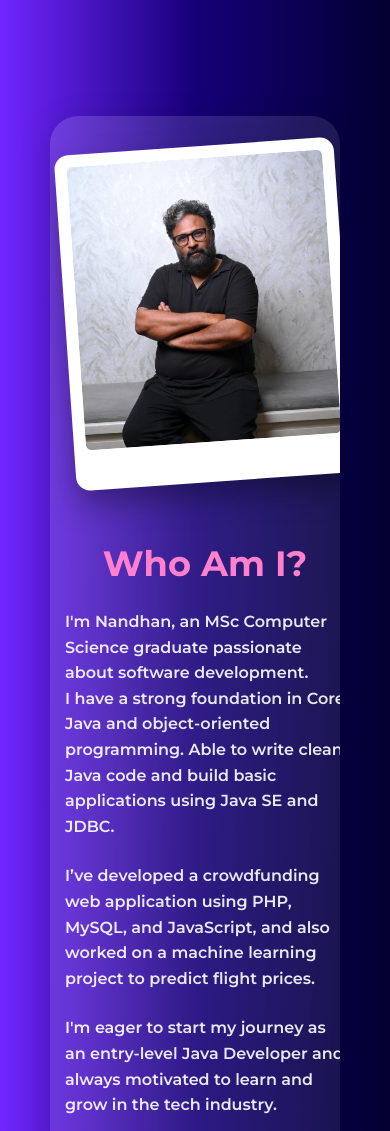
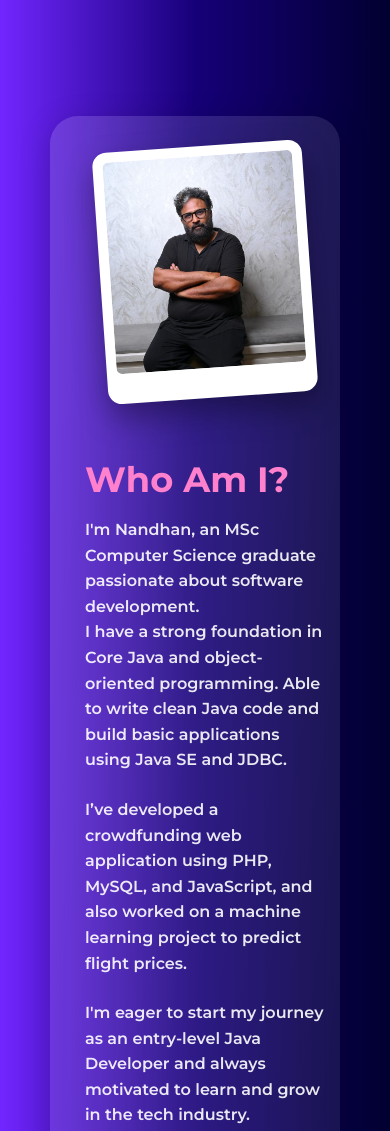
Before and after one commit to Nandhan-Sivagnanam/My--Portfolio, a plain HTML site: page index.html in a window 390 px wide. Shown: the part 720-1851 px from the top of the page. Drawn offline with Linux system fonts and the light colour scheme.

Commit message:
Updated index.html and styles.css

```diff
--- a/style.css
+++ b/style.css
@@ -836,6 +836,43 @@ body {
     width: 100%;
   }
 }
+@media (max-width: 768px) {
+  /* Center & resize image */
+  .polaroid-frame {
+    max-width: 75%;
+    width: 75%;
+    aspect-ratio: 1 / 1.2;
+    padding: 10px 10px 30px;
+    border-radius: 14px;
+    box-shadow: 0 14px 30px rgba(0, 0, 0, 0.35);
+    transform: rotate(-4deg);
+    display: flex;
+    justify-content: center;
+    align-items: center;
+    background: white;
+    margin: 0 auto; /* perfectly center horizontally */
+  }
+
+  /* Give breathing space for text */
+  .about-description {
+    padding: 0 20px;
+    text-align: justify;
+    text-justify: inter-word; /* makes lines stretch evenly */
+  }
+
+  /* Slightly smaller heading for mobile */
+  .about-description h1 {
+    font-size: 1.8rem;
+    margin-bottom: 1rem;
+  }
+
+  /* Better text spacing for readability */
+  .about-description p {
+    font-size: 1rem;
+    line-height: 1.6;
+    color: rgba(255,255,255,0.9);
+  }
+}
 
 
 /* Project Section ---- */
```
